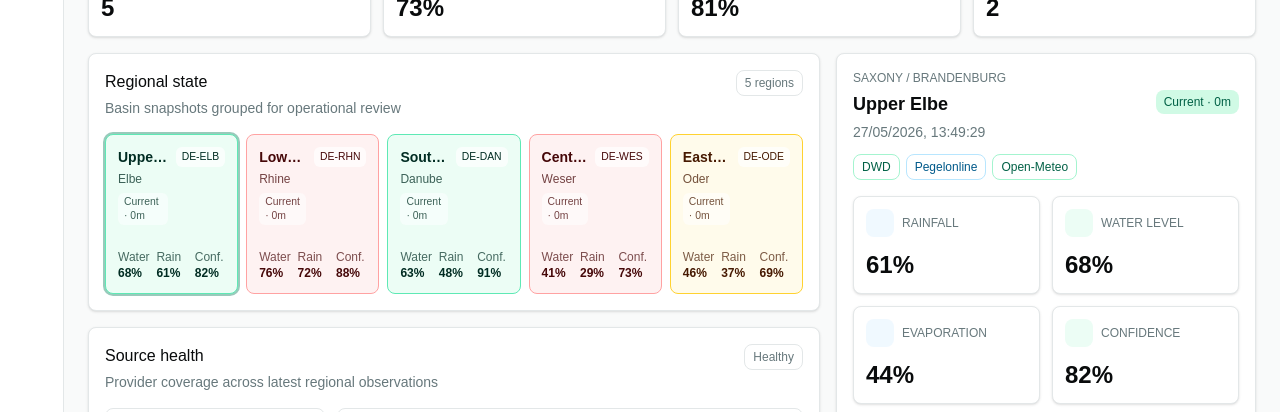
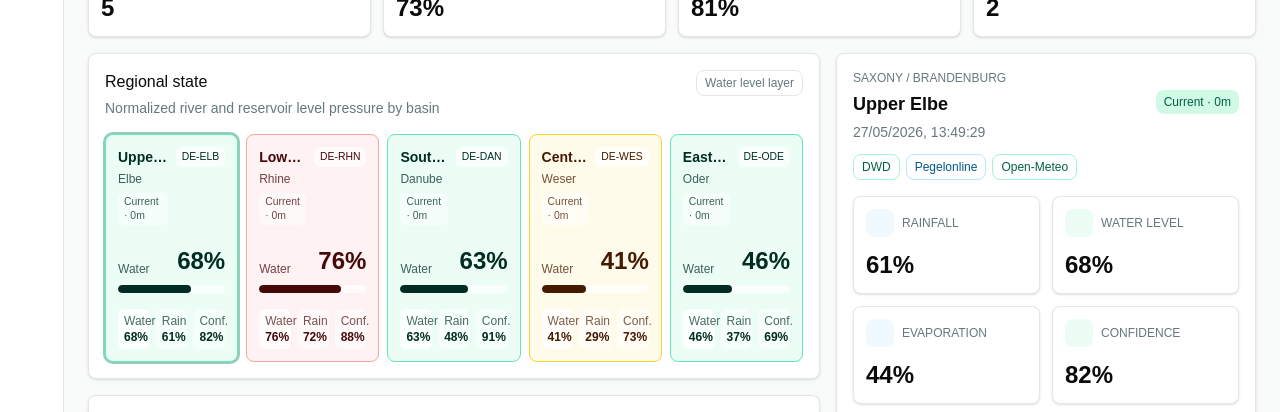
Before and after one commit to kabaskill/droplet, a React (Vite) app in the folder frontend/: page / in a window 1280 px wide. Shown: the part 154-566 px from the top of the page. Built offline with nearby package versions, Linux system fonts and the light colour scheme; no server answers; some icons are missing.

Commit message:
add: interactive map layers

```diff
--- a/frontend/src/components/app/DashboardPage.tsx
+++ b/frontend/src/components/app/DashboardPage.tsx
@@ -36,6 +36,7 @@ const emptyRegions: Region[] = []
 const emptySnapshots: ReservoirSnapshot[] = []
 
 export function DashboardPage() {
+  const activeLayer = useAppStore((state) => state.activeLayer)
   const selectedRegionId = useAppStore((state) => state.selectedRegionId)
   const setSelectedRegionId = useAppStore((state) => state.setSelectedRegionId)
   const regionsQuery = useRegions()
@@ -167,6 +168,7 @@ export function DashboardPage() {
               </section>
             ) : null}
             <RegionOperationsMap
+              activeLayer={activeLayer}
               regions={regions}
               selectedRegionId={activeRegion?.id ?? null}
               snapshots={snapshots}
--- a/frontend/src/components/app/RegionOperationsMap.tsx
+++ b/frontend/src/components/app/RegionOperationsMap.tsx
@@ -6,15 +6,81 @@ import {
   snapshotFreshnessStatus,
 } from "@/services/snapshot-freshness"
 import type { Region, ReservoirSnapshot } from "@/services/types"
+import type { MapLayer } from "@/stores/app-store"
 
 type RegionOperationsMapProps = {
+  activeLayer: MapLayer
   onSelectRegion: (regionId: string) => void
   regions: Region[]
   selectedRegionId: string | null
   snapshots: ReservoirSnapshot[]
 }
 
-function riskClass(snapshot?: ReservoirSnapshot) {
+type LayerConfig = {
+  description: string
+  label: string
+  metric: (snapshot: ReservoirSnapshot) => number
+  shortLabel: string
+}
+
+const layerConfigs: Record<MapLayer, LayerConfig> = {
+  confidence: {
+    description: "Confidence and visibility quality across observed basins",
+    label: "Confidence",
+    metric: (snapshot) => snapshot.confidenceScore,
+    shortLabel: "Conf.",
+  },
+  rainfall: {
+    description: "Rainfall pressure contribution across observed basins",
+    label: "Rainfall",
+    metric: (snapshot) => snapshot.rainfallIndex,
+    shortLabel: "Rain",
+  },
+  "water-level": {
+    description: "Normalized river and reservoir level pressure by basin",
+    label: "Water level",
+    metric: (snapshot) => snapshot.waterLevel,
+    shortLabel: "Water",
+  },
+}
+
+function layerStatus(snapshot: ReservoirSnapshot, activeLayer: MapLayer) {
+  if (activeLayer === "confidence") {
+    if (snapshot.confidenceScore < 70 || snapshot.visibilityScore < 58) {
+      return "critical"
+    }
+
+    if (snapshot.confidenceScore < 82 || snapshot.visibilityScore < 68) {
+      return "watch"
+    }
+
+    return "healthy"
+  }
+
+  if (activeLayer === "rainfall") {
+    if (snapshot.rainfallIndex >= 70) {
+      return "critical"
+    }
+
+    if (snapshot.rainfallIndex >= 45) {
+      return "watch"
+    }
+
+    return "healthy"
+  }
+
+  if (snapshot.waterLevel >= 72) {
+    return "critical"
+  }
+
+  if (snapshot.waterLevel <= 42 || snapshot.evaporationPressure >= 62) {
+    return "watch"
+  }
+
+  return "healthy"
+}
+
+function riskClass(snapshot: ReservoirSnapshot | undefined, activeLayer: MapLayer) {
   if (!snapshot) {
     return "border-border bg-muted"
   }
@@ -23,11 +89,11 @@ function riskClass(snapshot?: ReservoirSnapshot) {
     return "border-amber-300 bg-amber-50 text-amber-950 dark:bg-amber-950/30 dark:text-amber-100"
   }
 
-  if (snapshot.waterLevel > 72 || snapshot.evaporationPressure > 62) {
+  if (layerStatus(snapshot, activeLayer) === "critical") {
     return "border-red-300 bg-red-50 text-red-950 dark:bg-red-950/30 dark:text-red-100"
   }
 
-  if (snapshot.confidenceScore < 74 || snapshot.visibilityScore < 64) {
+  if (layerStatus(snapshot, activeLayer) === "watch") {
     return "border-amber-300 bg-amber-50 text-amber-950 dark:bg-amber-950/30 dark:text-amber-100"
   }
 
@@ -35,12 +101,14 @@ function riskClass(snapshot?: ReservoirSnapshot) {
 }
 
 export function RegionOperationsMap({
+  activeLayer,
   onSelectRegion,
   regions,
   selectedRegionId,
   snapshots,
 }: RegionOperationsMapProps) {
   const [isPending, startTransition] = useTransition()
+  const activeLayerConfig = layerConfigs[activeLayer]
 
   return (
     <section className="rounded-md border bg-card p-4 shadow-sm">
@@ -48,11 +116,11 @@ export function RegionOperationsMap({
         <div className="min-w-0">
           <h2 className="font-medium">Regional state</h2>
           <p className="mt-1 text-sm text-muted-foreground">
-            Basin snapshots grouped for operational review
+            {activeLayerConfig.description}
           </p>
         </div>
         <span className="rounded-md border bg-background px-2 py-1 text-xs text-muted-foreground">
-          {isPending ? "Selecting" : `${regions.length} regions`}
+          {isPending ? "Selecting" : `${activeLayerConfig.label} layer`}
         </span>
       </div>
 
@@ -61,13 +129,14 @@ export function RegionOperationsMap({
           const snapshot = snapshots.find((item) => item.regionId === region.id)
           const selected = selectedRegionId === region.id
           const freshnessStatus = snapshot ? snapshotFreshnessStatus(snapshot) : null
+          const primaryValue = snapshot ? activeLayerConfig.metric(snapshot) : 0
 
           return (
             <button
               aria-pressed={selected}
               className={cn(
-                "min-h-36 rounded-md border p-3 text-left transition-all hover:-translate-y-0.5 hover:shadow-sm focus-visible:ring-2 focus-visible:ring-ring/30",
-                riskClass(snapshot),
+                "min-h-44 rounded-md border p-3 text-left transition-all hover:-translate-y-0.5 hover:shadow-sm focus-visible:ring-2 focus-visible:ring-ring/30",
+                riskClass(snapshot, activeLayer),
                 selected && "ring-2 ring-primary/40"
               )}
               key={region.id}
@@ -93,19 +162,37 @@ export function RegionOperationsMap({
                 </span>
               </div>
 
-              <div className="mt-6 grid grid-cols-3 gap-2 text-xs">
-                <div>
-                  <div className="opacity-70">Water</div>
-                  <div className="font-semibold">{snapshot?.waterLevel ?? 0}%</div>
+              <div className="mt-5">
+                <div className="flex items-end justify-between gap-2">
+                  <div className="text-xs opacity-75">
+                    {activeLayerConfig.shortLabel}
+                  </div>
+                  <div className="text-2xl font-semibold">{primaryValue}%</div>
                 </div>
-                <div>
-                  <div className="opacity-70">Rain</div>
-                  <div className="font-semibold">{snapshot?.rainfallIndex ?? 0}%</div>
+                <div className="mt-2 h-2 overflow-hidden rounded-full bg-background/70">
+                  <div
+                    className="h-full rounded-full bg-current"
+                    style={{ width: `${primaryValue}%` }}
+                  />
                 </div>
-                <div>
-                  <div className="opacity-70">Conf.</div>
-                  <div className="font-semibold">{snapshot?.confidenceScore ?? 0}%</div>
-                </div>
+              </div>
+
+              <div className="mt-4 grid grid-cols-3 gap-1.5 text-xs">
+                <MetricPill
+                  active={activeLayer === "water-level"}
+                  label="Water"
+                  value={snapshot?.waterLevel ?? 0}
+                />
+                <MetricPill
+                  active={activeLayer === "rainfall"}
+                  label="Rain"
+                  value={snapshot?.rainfallIndex ?? 0}
+                />
+                <MetricPill
+                  active={activeLayer === "confidence"}
+                  label="Conf."
+                  value={snapshot?.confidenceScore ?? 0}
+                />
               </div>
             </button>
           )
@@ -114,3 +201,23 @@ export function RegionOperationsMap({
     </section>
   )
 }
+
+type MetricPillProps = {
+  active: boolean
+  label: string
+  value: number
+}
+
+function MetricPill({ active, label, value }: MetricPillProps) {
+  return (
+    <div
+      className={cn(
+        "rounded-sm bg-background/50 px-1.5 py-1",
+        active && "bg-background/80"
+      )}
+    >
+      <div className="opacity-70">{label}</div>
+      <div className="font-semibold">{value}%</div>
+    </div>
+  )
+}
```
Also changed, not shown: 1 other file (tests, documents, lock files or other folders).
